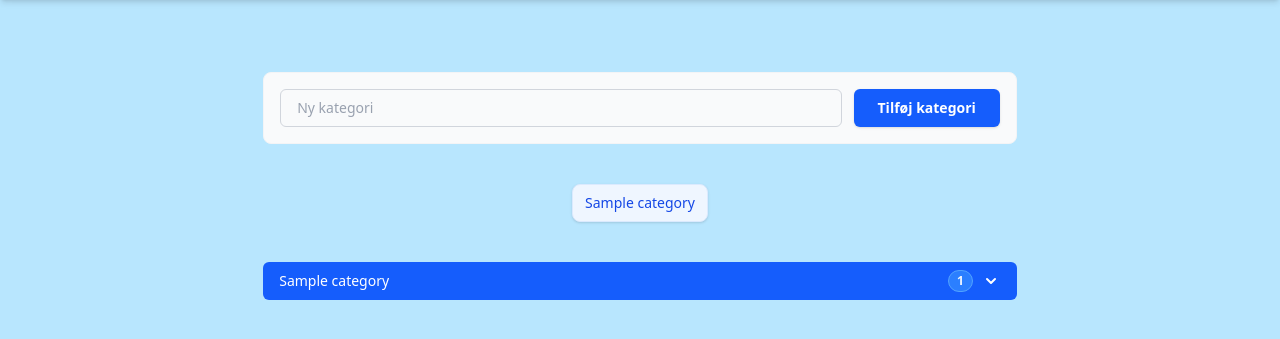
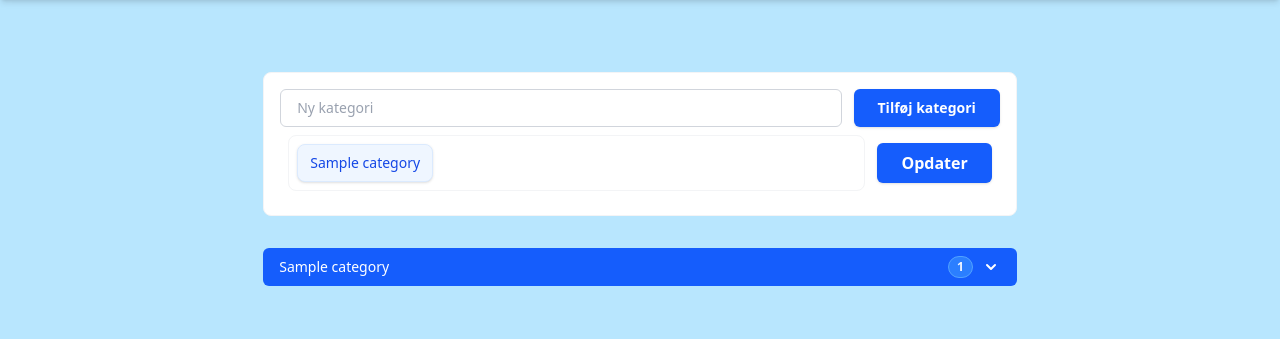
Before and after one commit to baremikkel/Lager-Log, a Node project: template views/category_page/index.ejs in a window 1280 px wide. Shown: the part 56-395 px from the top of the page. Run offline with Node 20 templates, Linux system fonts and the light colour scheme; the template is opened without the code that fills it: most values are stand-ins (such as "Sample title", 1, 10 or a date in 2020); style sheets or scripts are compiled from the project's sources; some libraries are stand-ins or nearby versions.

Commit message:
Input and list styling

```diff
--- a/views/category_page/index.ejs
+++ b/views/category_page/index.ejs
@@ -1,15 +1,14 @@
 <!DOCTYPE html>
 <html lang="en">
-  <%- include('../layouts/header') %>
+<%- include('../layouts/header') %>
   <body class="bg-sky-200 flex flex-col items-center gap-8 my-10 px-3">
     <%- include('../layouts/navigation_bar/navigation_bar') %>
-    <%- include('../partials/category_page/input', {categories: categories}) %>
-    <%- include('../partials/category_page/category_list', {categories: categories}) %>
-    <% categories.forEach(category => { %>
-        <%- include('../partials/category_page/accordian', {category: category}) %>
-    <% });  %>
-
-
-
+    <div class="bg-white p-4 rounded-lg border border-gray-100 w-3/5">
+      <%- include('../partials/category_page/input', {categories: categories}) %>
+      <%- include('../partials/category_page/category_list', {categories: categories}) %>
+    </div>
+      <% categories.forEach(category=> { %>
+      <%- include('../partials/category_page/accordian', {category: category}) %>
+      <% }); %>
   </body>
 </html>
--- a/views/partials/category_page/category_list.ejs
+++ b/views/partials/category_page/category_list.ejs
@@ -1,7 +1,13 @@
-<div class="flex flex-wrap gap-2 max-h-60 overflow-y-auto p-2 scrollbar-thin scrollbar-thumb-blue-200">
-    <% categories.forEach(category => { %>
-        <button class="inline-block px-3 py-2 text-sm font-medium text-blue-700 bg-blue-50 border border-blue-100 rounded-lg hover:bg-blue-600 hover:text-white hover:border-blue-600 transition-all cursor-pointer shadow-sm category-button" data-category-id="<%= category.id %>">
-            <p><%- category.name %></p>
-        </button>
-    <% }); %>
+<div class="flex flex-row items-center gap-3 bg-white p-2 w-full">
+    <div class="flex-1 flex flex-row gap-2 p-2 overflow-x-auto scrollbar-thin scrollbar-thumb-blue-200 border border-gray-100 rounded-lg whitespace-nowrap">
+        <% categories.forEach(category => { %>
+            <button type="button" class="category-button flex-shrink-0 inline-block px-3 py-2 text-sm font-medium text-blue-700 bg-blue-50 border border-blue-100 rounded-lg hover:bg-blue-600 hover:text-white hover:border-blue-600 transition-all cursor-pointer shadow-sm" data-category-id="<%= category.id %>">
+                <p><%- category.name %></p>
+            </button>
+        <% }); %>
+    </div>
+
+    <button id="updateCategoriesBtn" class="px-6 py-2 bg-blue-600 text-white font-semibold rounded-md hover:bg-blue-700 active:bg-blue-800 transition-colors shadow-sm whitespace-nowrap">
+        Opdater
+    </button>
 </div>
--- a/views/partials/category_page/input.ejs
+++ b/views/partials/category_page/input.ejs
@@ -1,5 +1,5 @@
-<div class="p-4 bg-gray-50 rounded-lg border border-gray-100 w-3/5">
-  <form class="flex flex-col sm:flex-row gap-3">
+<div>
+  <form class="flex flex-row gap-3">
     <input
       type="text"
       placeholder="Ny kategori"
```
